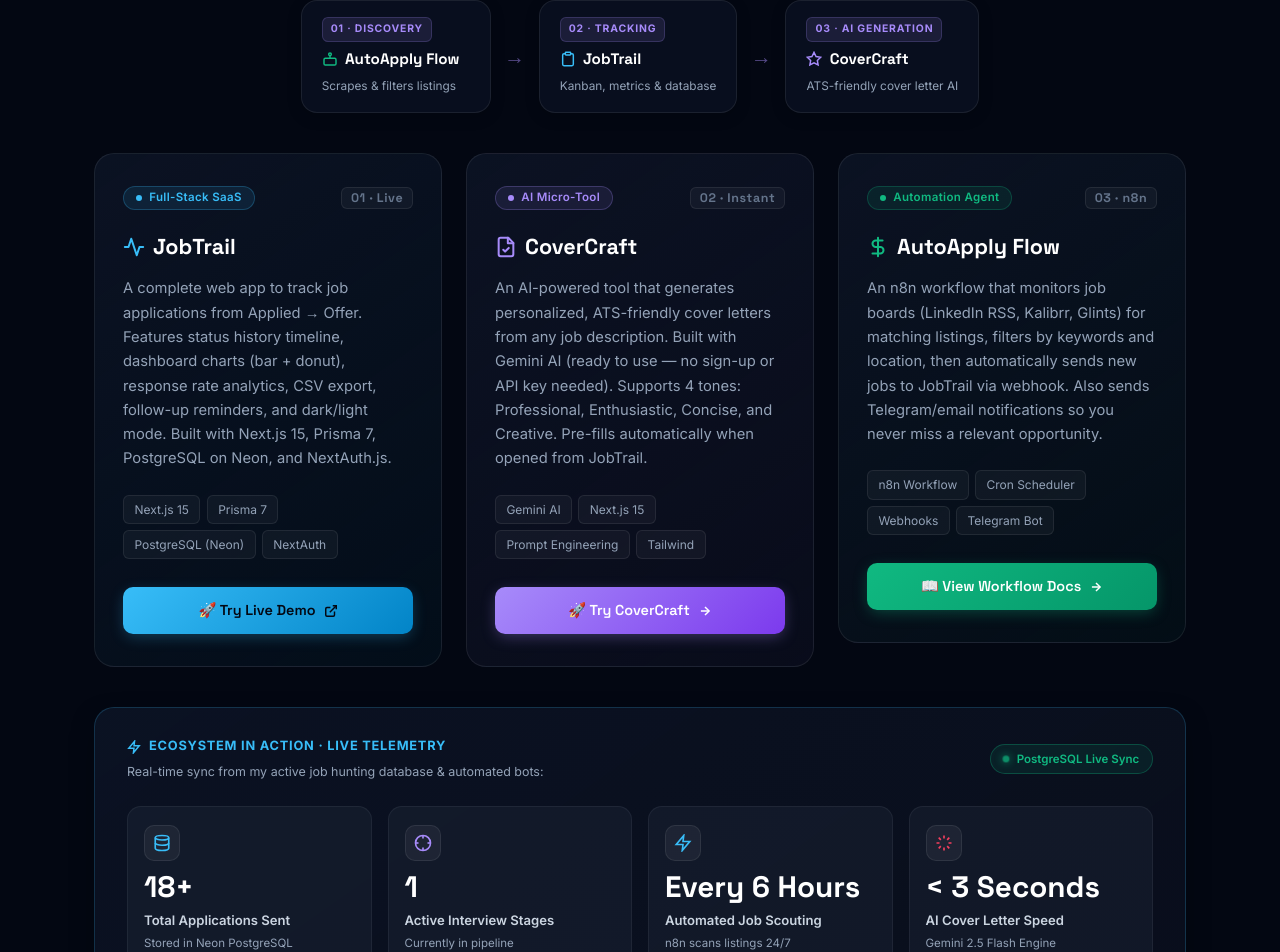
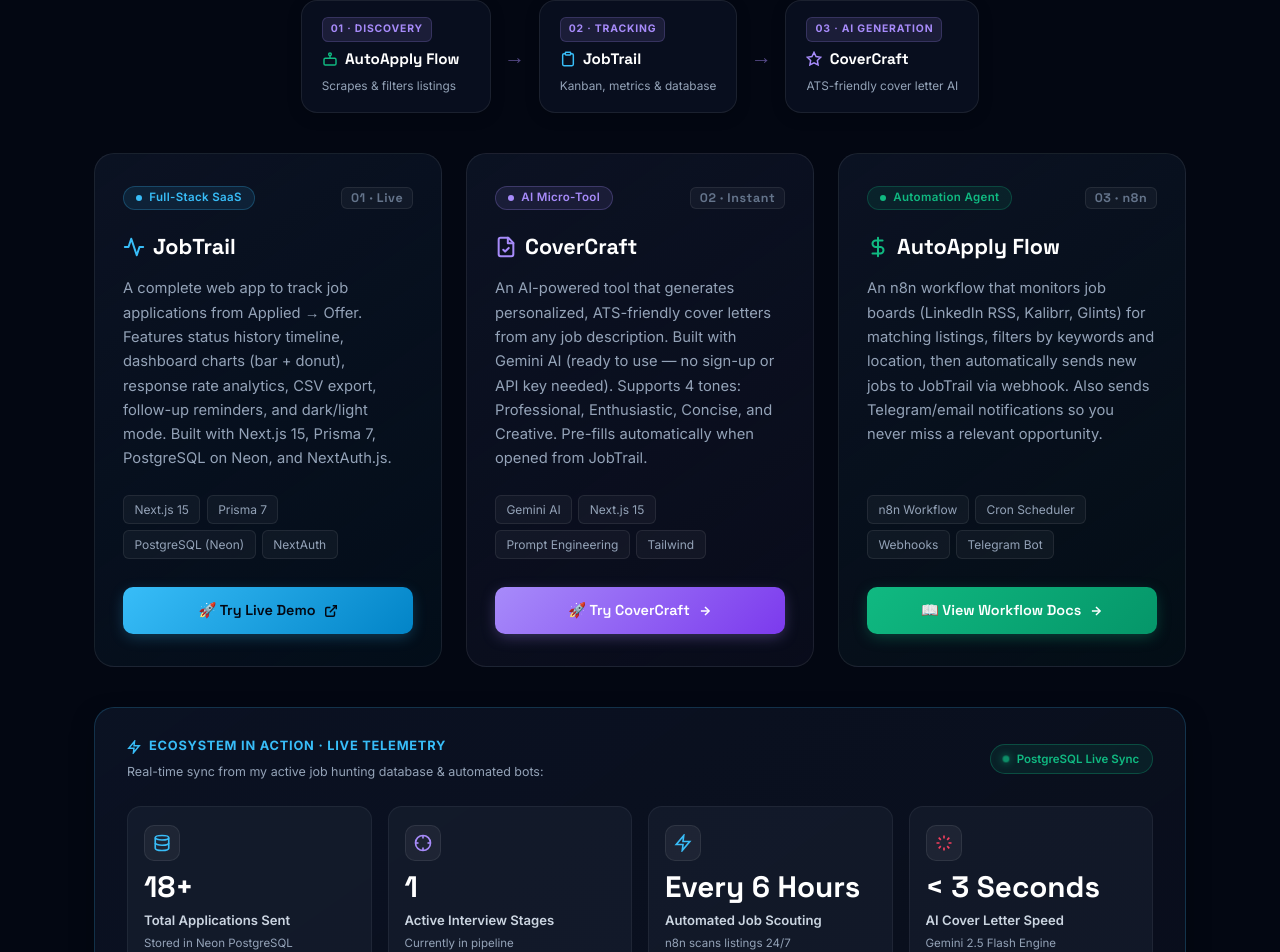
Before and after one commit to gryvnalvrdo/portofolio, a Next.js app: page / in a window 1280 px wide. Shown: the part 957-1909 px from the top of the page. Built offline with nearby package versions, Linux system fonts and the light colour scheme; no server answers.

Commit message:
fix: make all 3 suite project cards 100% equal height with aligned bottom buttons

```diff
--- a/app/globals.css
+++ b/app/globals.css
@@ -570,6 +570,12 @@ body::before {
   display: grid;
   grid-template-columns: repeat(3, 1fr);
   gap: 1.5rem;
+  align-items: stretch;
+}
+.projects-grid > .reveal {
+  display: flex;
+  flex-direction: column;
+  height: 100%;
 }
 .project-card-modern {
   background: var(--surface);
@@ -578,6 +584,8 @@ body::before {
   padding: 2rem 1.75rem;
   display: flex;
   flex-direction: column;
+  height: 100%;
+  flex: 1;
   transition: all 0.35s cubic-bezier(0.16, 1, 0.3, 1);
   position: relative;
   overflow: hidden;
```
